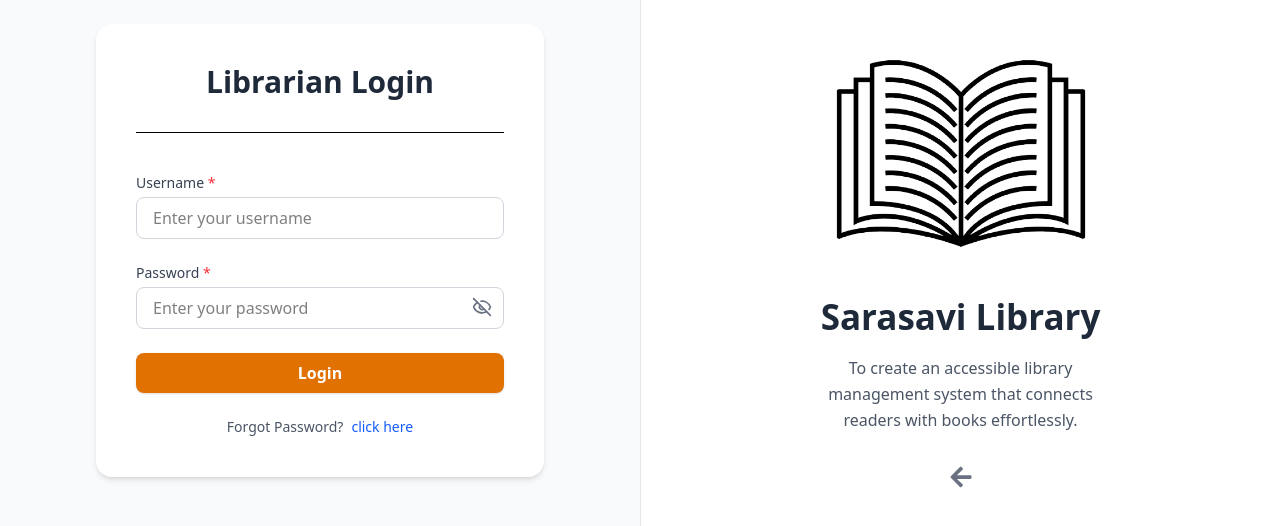
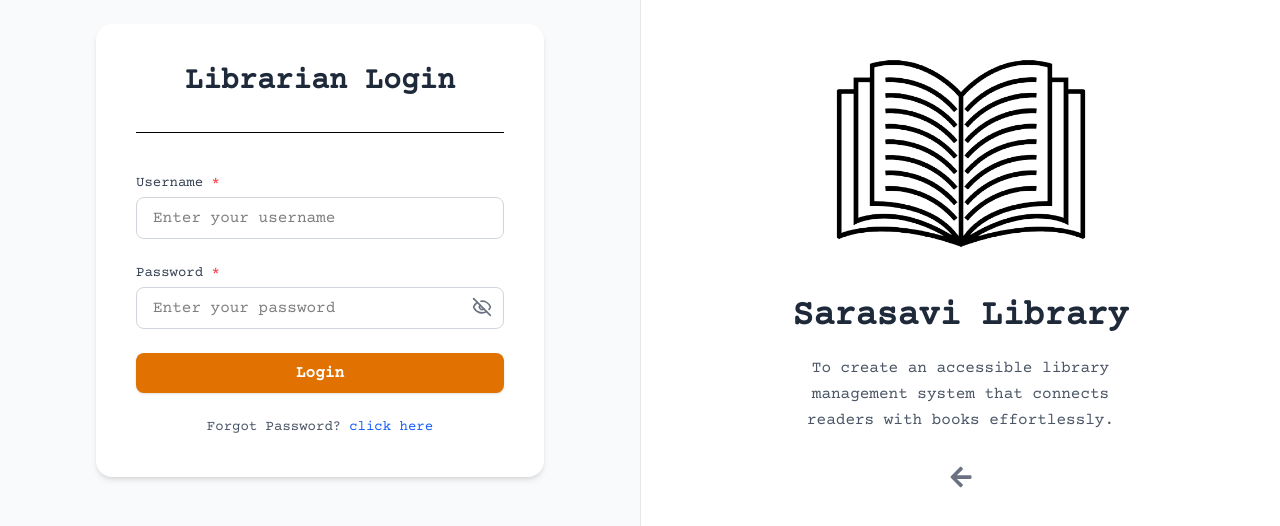
Before and after one commit to chandisarandeni/lib-admin-portal, a React (Vite) app: page / in a window 1280 px wide. Shown: the part 150-676 px from the top of the page. Built offline with nearby package versions, Linux system fonts and the light colour scheme.

Commit message:
Add custom font to global styles
Imported 'Courier Prime' font from Google Fonts and set it as the default font-family for the body using a CSS variable.

```diff
--- a/src/App.css
+++ b/src/App.css
@@ -1 +1,10 @@
+@import url("https://fonts.googleapis.com/css2?family=Courier+Prime&display=swap");
 @import "tailwindcss";
+
+:root {
+  --font-family: "Courier Prime", monospace;
+}
+
+body {
+  font-family: var(--font-family);
+}
```
